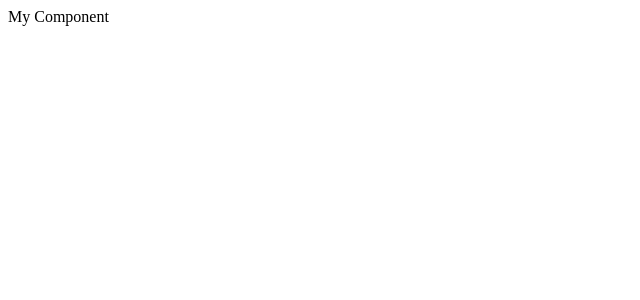
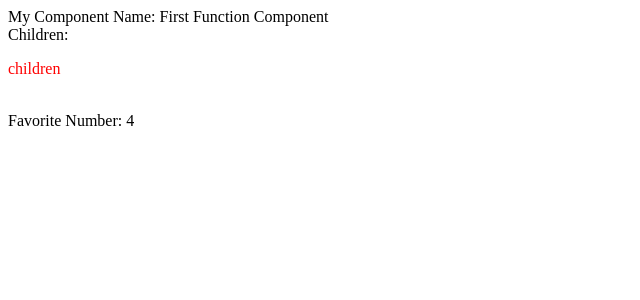
Before and after one commit to roseline124/skill-for-react, a React (Create React App) app: page / in a window 1280 px wide. Shown: the top 300 px of the page, without its empty margins (0-640 px from the left). Built offline with nearby package versions, Linux system fonts and the light colour scheme.

Commit message:
Add props to function component

```diff
--- a/src/App.js
+++ b/src/App.js
@@ -2,7 +2,11 @@ import React from 'react'
 import MyComponent from './components/MyComponent'
 
 function App() {
-	return <MyComponent />
+	return (
+		<MyComponent name="First Function Component" favoriteNumber={4}>
+			<p style={{ color: 'red' }}>children</p>
+		</MyComponent>
+	)
 }
 
 export default App
--- a/src/components/MyComponent.jsx
+++ b/src/components/MyComponent.jsx
@@ -1,7 +1,24 @@
 import React from 'react'
+import PropTypes from 'prop-types'
 
-const MyComponent = () => {
-	return <div>My Component</div>
+const MyComponent = ({ name, children, favoriteNumber }) => {
+	return (
+		<div>
+			My Component Name: {name} <br />
+			Children: {children} <br />
+			Favorite Number: {favoriteNumber}
+		</div>
+	)
+}
+
+MyComponent.defaultProps = {
+	name: 'default name'
+}
+
+MyComponent.propTypes = {
+	name: PropTypes.string,
+	children: PropTypes.node,
+	favoriteNumber: PropTypes.number.isRequired
 }
 
 export default MyComponent
```
